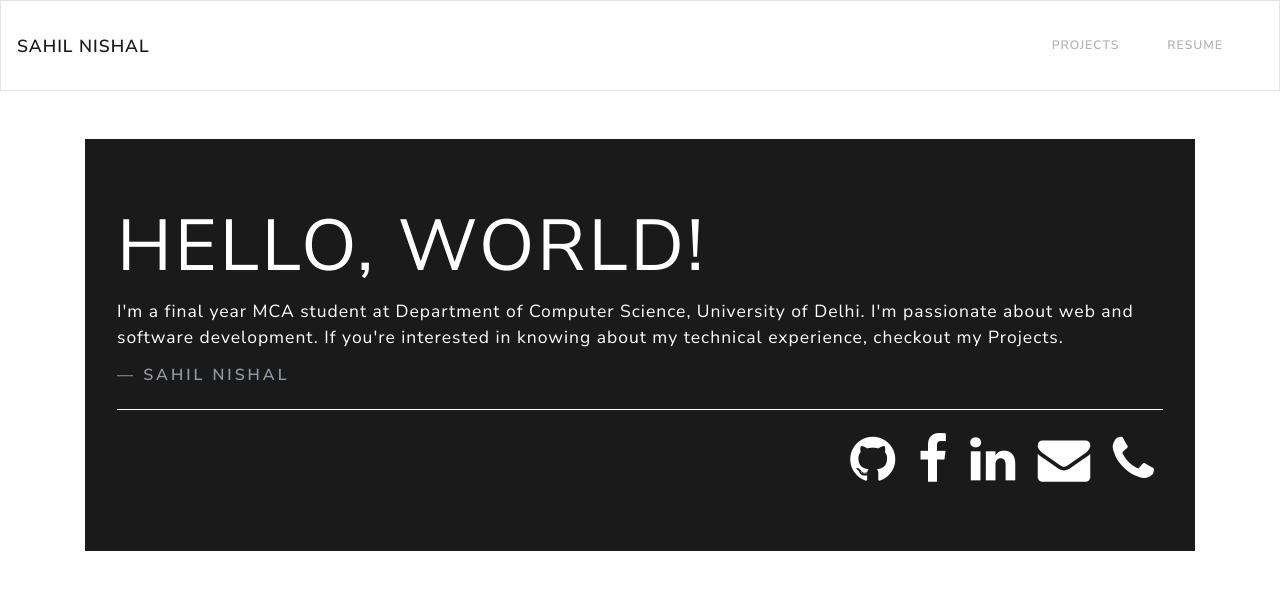
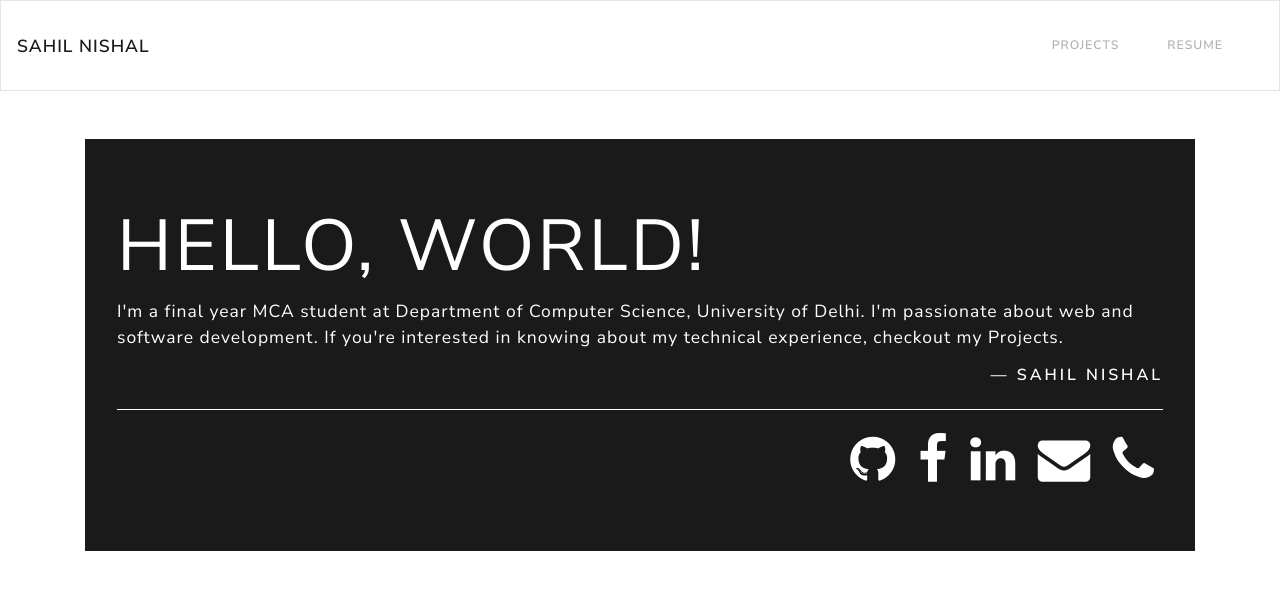
Before and after one commit to snishal/snishal.github.io, a Jekyll site: the page built from index.md, in a window 1280 px wide. Shown: the top 590 px of the page. Built offline with Jekyll 4.4.1, drawn with Linux system fonts in a browser that asks for light colours; nearby versions of some CDN libraries.

Commit message:
signature update

```diff
--- a/index.md
+++ b/index.md
@@ -11,7 +11,7 @@ title: Home
         <p class="lead">
             {{site.introduction}}
         </p>
-        <h4><footer class="blockquote-footer">{{ site.name }}</footer></h4>
+        <h4><footer class="blockquote-footer text-right text-white">{{ site.name }}</footer></h4>
         <hr class="my-4" style="border-color:white;">
         <div class="lead text-right">
             <a href="{{ site.github }}" target="_blank" class="text-white p-2"><i class="fa fa-github fa-3x" aria-hidden="true"></i></a>
```
